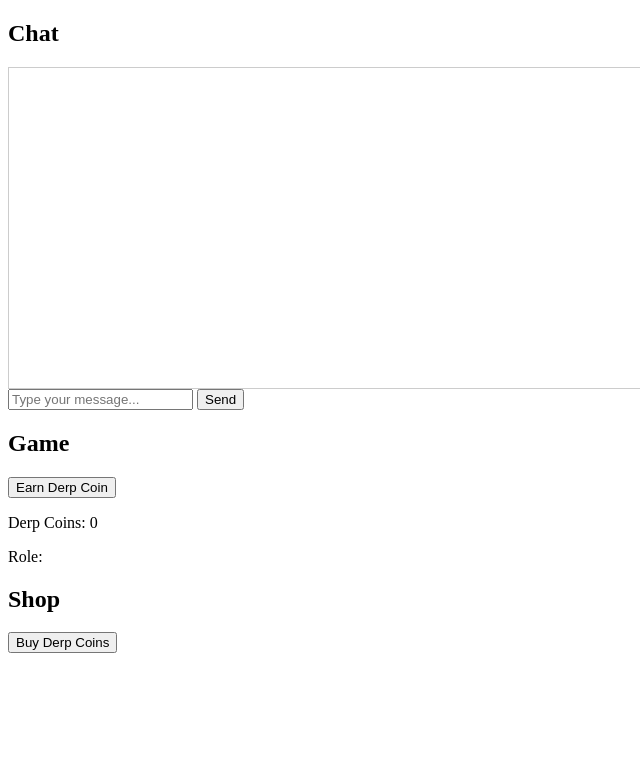
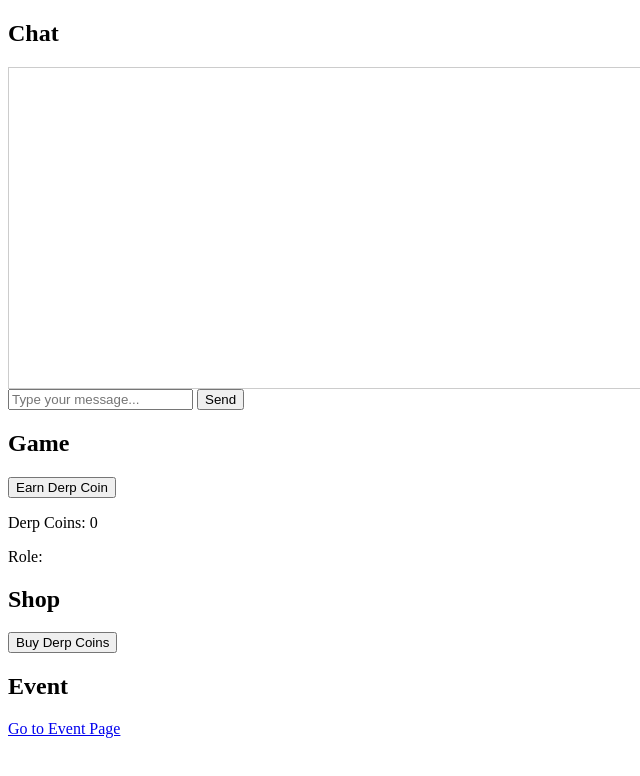
Before and after one commit to Loganh357/loganh357.github.io, a plain HTML site: page chat.html in a window 1280 px wide. Shown: the whole page, without its empty margins (0-640 px from the left). Drawn offline with Linux system fonts and the light colour scheme.

Commit message:
Update chat.html

```diff
--- a/chat.html
+++ b/chat.html
@@ -25,6 +25,9 @@
 
     <h2>Shop</h2>
     <button onclick="buyDerpCoins()">Buy Derp Coins</button>
+
+    <h2>Event</h2>
+    <a href="https://loganh357.github.io/event.html" target="_blank">Go to Event Page</a>
 
     <script>
         let clicks = 1;
```
